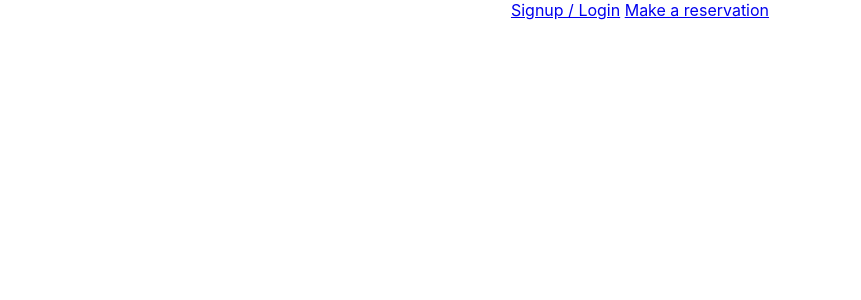
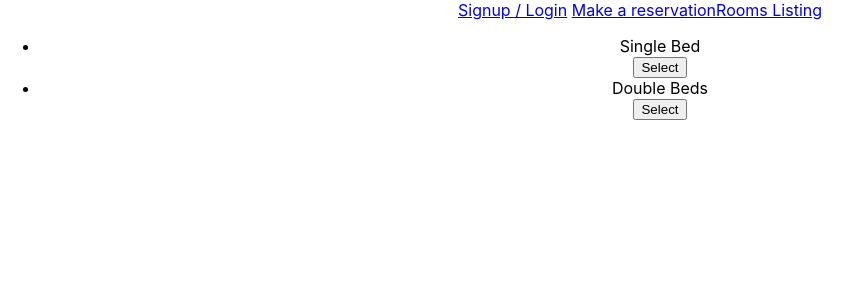
Before and after one commit to jpierre113/FullstackProject, a React (Create React App) app in the folder frontend/: page /rooms in a window 1280 px wide. Shown: the top 300 px of the page, without its empty margins (0-861 px from the left). Built offline with nearby package versions, Linux system fonts and the light colour scheme.

Commit message:
Created listing for Rooms and Added Rooms to App.

```diff
--- a/frontend/src/App.js
+++ b/frontend/src/App.js
@@ -3,6 +3,7 @@ import Home from './Home';
 import Reservation from './Reservation';
 import Signup from './Signup';
 import Login from './Login';
+import Rooms from './Rooms'
 
 import {
   BrowserRouter as Router,
@@ -23,6 +24,7 @@ class App extends Component {
           <nav>
             <Link to="/" className="link">Signup / Login</Link>{' '}
             <Link to="/reservation" className="link">Make a reservation</Link>{Reservation}
+            <Link to="/rooms" className="link">Rooms Listing</Link>{Rooms}
           </nav>
             <Route exact path="/" render={props =>
               <div>
@@ -31,6 +33,7 @@ class App extends Component {
               </div>
             } />
             <Route path="/reservation" component={Reservation} />
+            <Route path="/rooms" component={Rooms} />
         </div>
       </Router>
 
--- a/frontend/src/Rooms.js
+++ b/frontend/src/Rooms.js
@@ -3,7 +3,16 @@ import React from 'react';
 const Rooms = (props) => {
 
     return(
+      <div className="Room">
+        <ul>
+        <li>Single Bed</li>
+        <input type="submit" value="Select" className="selectRoom" />
+        <li>Double Beds</li>
+        <input type="submit" value="Select" className="selectRoom" />
 
+        </ul>
+
+      </div>
 
     );
 
```
